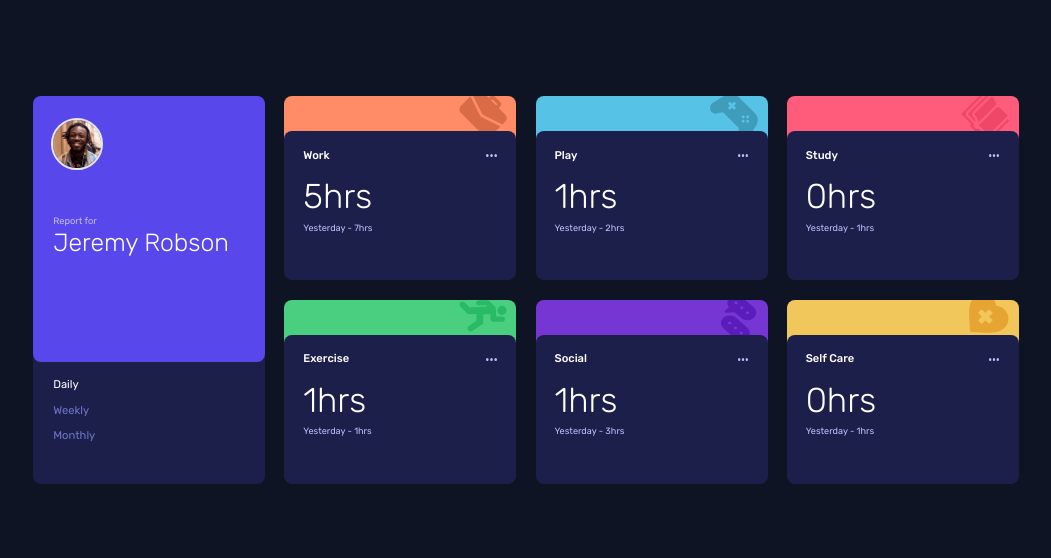
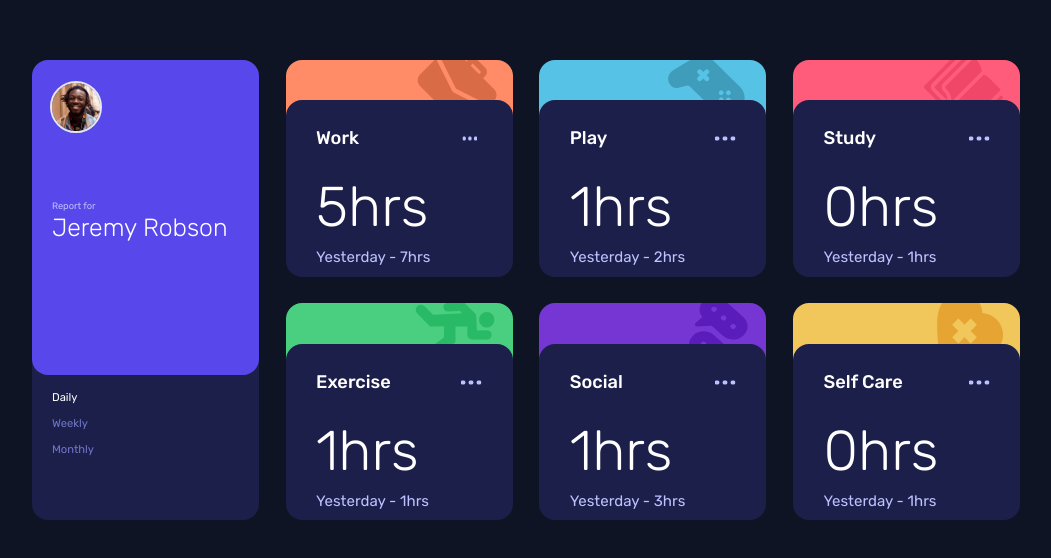
Before and after one commit to pkthunder87/time-tracker, a React (Vite) app: page / in a window 1280 px wide. Shown: the part 110-668 px from the top of the page, without its empty margins (114-1165 px from the left). Built offline with nearby package versions, Linux system fonts and the light colour scheme.

Commit message:
Feat: Add 1440p responsive design for TimeBox

```diff
--- a/src/components/AppLayout.jsx
+++ b/src/components/AppLayout.jsx
@@ -50,7 +50,7 @@ function AppLayout() {
         : dataJSON[5].timeframes.monthly;
 
   return (
-    <div className=" grid gap-6 text-white sm:h-[48.5dvh] sm:w-[77dvw] sm:grid-cols-4 sm:grid-rows-2 sm:gap-[1.2rem]">
+    <div className=" grid gap-6 text-white sm:h-[36dvw] sm:w-[77dvw] sm:grid-cols-4 sm:grid-rows-2 sm:gap-[2.1dvw] xl:w-[77.2dvw]">
       <UserBox
         setDurationDisplay={setDurationDisplay}
         durationDisplay={durationDisplay}
@@ -63,11 +63,13 @@ function AppLayout() {
         currentDuration={workDuration.current}
         previousDuration={workDuration.previous}
         durationDisplay={durationDisplay}
+        ellipsis="mr-[.05rem] cursor-pointer hover:brightness-150 sm:h-[.2rem] sm:w-[.65rem] xl:mr-[7px] xl:mt-[4px] xl:scale-150"
       />
 
       <TimeBox
         activityIcon="icon-play.svg"
-        iconPosition="-mt-[.2rem] sm:mr-[.6rem] mr-4"
+        iconSize="sm:h-12 sm:w-12 h-[4.5rem] w-20 xl:h-[4.8rem] xl:w-[4.8rem]"
+        iconPosition="-mt-[.2rem] sm:mr-[.6rem] mr-4 xl:-mt-[5px] xl:mr-[1.35rem]"
         activityColor="bg-primary-soft-blue"
         activity="Play"
         currentDuration={playDuration.current}
@@ -77,7 +79,7 @@ function AppLayout() {
 
       <TimeBox
         activityIcon="icon-study.svg"
-        iconPosition="-mt-[.2rem] sm:mr-[.6rem] mr-4"
+        iconPosition="-mt-[.2rem] sm:mr-[.6rem] mr-4 xl:-mt-2 xl:mr-[1.05rem]"
         activityColor="bg-primary-light-red"
         activity="Study"
         currentDuration={studyDuration.current}
@@ -87,8 +89,8 @@ function AppLayout() {
 
       <TimeBox
         activityIcon="icon-exercise.svg"
-        iconSize="sm:h-8 sm:w-12 h-[3.4rem] w-20"
-        iconPosition=" sm:mr-[.6rem] mr-4"
+        iconSize="sm:h-8 sm:w-12 h-[3.4rem] w-20 xl:h-[3.4rem] xl:w-20"
+        iconPosition=" sm:mr-[.6rem] mr-4 xl:mr-[1.1rem] mt-0 xl:-mt-[1px]"
         activityColor="bg-primary-lime-green"
         activity="Exercise"
         currentDuration={exerciseDuration.current}
@@ -98,8 +100,8 @@ function AppLayout() {
 
       <TimeBox
         activityIcon="icon-social.svg"
-        iconSize="sm:h-14 sm:w-12 h-[5.6rem] w-20"
-        iconPosition="sm:-mt-2 sm:mr-2 -mt-3 mr-3"
+        iconSize="sm:h-14 sm:w-12 h-[5.6rem] w-20 xl:h-24 xl:w-20"
+        iconPosition="sm:-mt-2 sm:mr-2 -mt-3 mr-3 xl:mr-3 xl:-mt-3"
         activityColor="bg-primary-violet"
         activity="Social"
         currentDuration={socialDuration.current}
@@ -109,7 +111,7 @@ function AppLayout() {
 
       <TimeBox
         activityIcon="icon-self-care.svg"
-        iconSize="sm:h-10 sm:w-10 h-16 w-16"
+        iconSize="sm:h-10 sm:w-10 h-16 w-16 xl:h-[4.2rem] xl:w-[4.2rem]"
         activityColor="bg-primary-yellow"
         activity="Self Care"
         currentDuration={selfCareDuration.current}
--- a/src/components/TimeBox.jsx
+++ b/src/components/TimeBox.jsx
@@ -1,19 +1,21 @@
 function TimeBox({
   activityIcon,
-  iconSize = 'sm:h-12 sm:w-12 h-[4.5rem] w-20',
-  iconPosition = 'sm:-mt-[.4rem] sm:mr-[.6rem] -mt-[.6rem] mr-[1rem]',
+  iconSize = 'sm:h-12 sm:w-12 h-[4.5rem] w-20 xl:h-20 xl:w-20',
+  iconPosition = 'sm:-mt-[.4rem] sm:mr-[.6rem] -mt-[.6rem] mr-[1rem] xl:-mt-3 xl:mr-4',
   activityColor,
   activity,
   currentDuration,
   previousDuration,
   durationDisplay,
+  ellipsis = 'mr-[.05rem] cursor-pointer hover:brightness-150 sm:h-[.2rem] sm:w-[.65rem] xl:mr-[4px] xl:mt-[4px] xl:w-[.875rem] xl:scale-150',
 }) {
   return (
     <div
-      className={`grid h-40 grid-rows-[23%_77%] rounded-xl sm:h-full sm:grid-rows-[19%_81%] ${activityColor} text-base`}
+      className={`grid h-40 grid-rows-[23%_77%]
+      rounded-xl sm:h-full sm:grid-rows-[19%_81%] xl:grid-rows-[18.5%_81.5%]  xl:rounded-3xl ${activityColor} text-base`}
     >
       <div
-        className={`flex justify-end overflow-hidden rounded-lg ${activityColor} `}
+        className={`flex justify-end overflow-hidden rounded-lg xl:rounded-2xl ${activityColor} `}
       >
         <img
           className={`${iconSize} ${iconPosition}`}
@@ -21,20 +23,22 @@ function TimeBox({
           alt="suitcase"
         />
       </div>
-      <div className="group cursor-pointer rounded-lg bg-neutral-dark-blue p-6 font-light focus-within:brightness-100 hover:brightness-[1.75] sm:p-[1.18rem]">
+      <div className="group cursor-pointer rounded-lg bg-neutral-dark-blue p-6 font-light focus-within:brightness-100 hover:brightness-[1.75] sm:p-[1.18rem] xl:rounded-2xl xl:p-[1.9rem]">
         <div className="mt-1 flex items-center justify-between text-base font-medium sm:-mt-[.4rem] sm:text-[.7rem]">
-          <p className="text-[1.1rem] sm:text-[.7rem]">{activity}</p>
+          <p className="text-[1.1rem] sm:text-[.7rem] xl:mt-[.16rem] xl:text-[1.14rem]">
+            {activity}
+          </p>
           <img
-            className="mr-[.05rem] cursor-pointer hover:brightness-150 sm:h-[.2rem] sm:w-[.65rem]"
+            className={`${ellipsis}`}
             src="./icon-ellipsis.svg"
             alt="suitcase"
           />
         </div>
         <div className="flex justify-between sm:block">
-          <p className="mt-3 text-[2.15rem] sm:mt-[1.12rem] ">
+          <p className="mt-3 text-[2.15rem] sm:mt-[1.12rem] xl:mt-[2.8rem] xl:text-[3.5rem]">
             {currentDuration}hrs
           </p>
-          <p className=" mt-3 text-[.92rem] font-normal text-neutral-pale-blue group-hover:text-neutral-desaturated-blue sm:mt-[.4rem] sm:text-[.57rem]">
+          <p className=" mt-3 text-[.92rem] font-normal text-neutral-pale-blue group-hover:text-neutral-desaturated-blue sm:mt-[.4rem] sm:text-[.57rem] xl:mt-[1.65rem] xl:text-[.94rem]">
             {durationDisplay === 'daily'
               ? 'Yesterday'
               : durationDisplay === 'weekly'
--- a/src/components/UserBox.jsx
+++ b/src/components/UserBox.jsx
@@ -15,8 +15,8 @@ function UserBox({ setDurationDisplay, durationDisplay }) {
       : 'text-neutral-desaturated-blue';
 
   return (
-    <div className="grid h-[12rem] w-[87dvw] grid-rows-[64%_36%]  rounded-xl bg-neutral-dark-blue  sm:row-span-2 sm:h-full sm:w-full sm:grid-rows-[68.5%_31.5%] sm:rounded-lg ">
-      <div className="flex items-center gap-4  rounded-xl bg-primary-blue  p-7 sm:grid sm:grid-rows-[43%_57%] sm:items-baseline sm:gap-0 sm:rounded-lg sm:p-5">
+    <div className="grid h-[12rem] w-[87dvw] grid-rows-[64%_36%]  rounded-xl bg-neutral-dark-blue  sm:row-span-2 sm:h-full sm:w-full sm:grid-rows-[68.5%_31.5%] sm:rounded-lg xl:rounded-2xl ">
+      <div className="flex items-center gap-4  rounded-xl bg-primary-blue  p-7 sm:grid sm:grid-rows-[43%_57%] sm:items-baseline sm:gap-0 sm:rounded-lg sm:p-5 xl:rounded-2xl">
         <div className="h-[4.2rem] w-[4.2rem] rounded-full border-[3px] sm:-ml-[.13rem] sm:mt-[.1rem] sm:h-[3.25rem] sm:w-[3.25rem] sm:border-2">
           <img className="" src="./image-jeremy.png" alt="Profile image" />
         </div>
```
